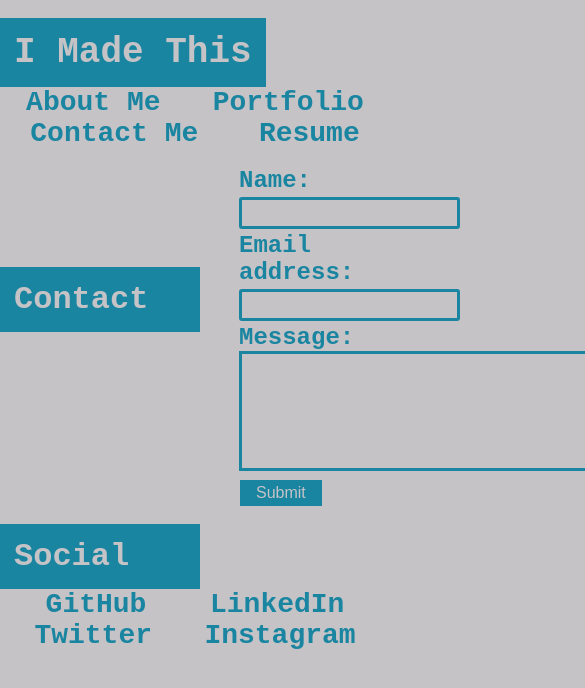
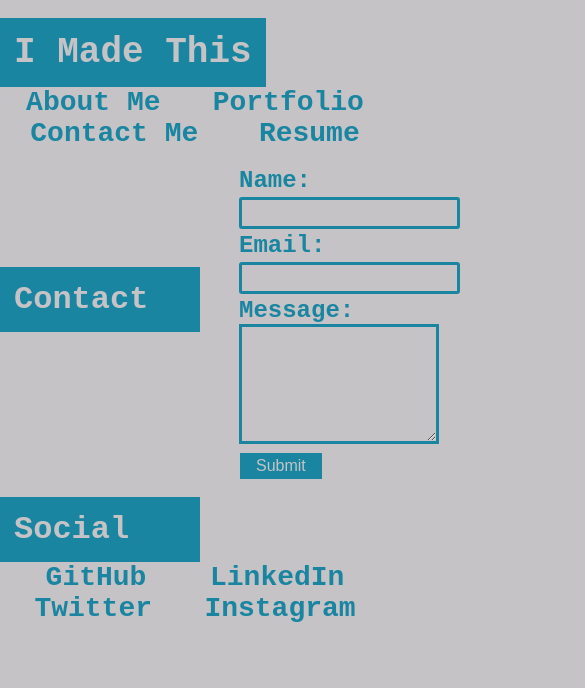
Before and after one commit to faceless128/reactive-portfolio, a React (Create React App) app: page / in a window 390 px wide. Both pictures are taken after a click on the element "Contact Me". Shown: the top 688 px of the page, 585 px wide, since content can reach past the window. Built offline with nearby package versions, Linux system fonts and the light colour scheme.

Commit message:
updated css media queries

```diff
--- a/src/assets/css/style.css
+++ b/src/assets/css/style.css
@@ -313,6 +313,12 @@ button[disabled] {
 }
 
 /* media query style changes for smaller screens */
+@media screen and (max-width: 1400px) {
+    .contact, .resume {
+        flex-wrap: wrap;
+    }
+}
+
 @media screen and (max-width: 980px) {
     .nav {
         flex-wrap: wrap;
@@ -353,6 +359,9 @@ button[disabled] {
         justify-content: center;
         align-items: center;
     }
+    textarea {
+        width: 400px;
+    }
     .links {
         flex-wrap: wrap;
     }
@@ -389,4 +398,7 @@ button[disabled] {
     .links ul {
         justify-content: space-evenly;
     }
+    textarea {
+        width: 200px;
+    }
 }
--- a/src/components/Contact/index.js
+++ b/src/components/Contact/index.js
@@ -44,7 +44,7 @@ function Contact() {
                     <input type="text" name="name" defaultValue={name} onBlur={handleChange} />
                 </div>
                 <div>
-                    <label htmlFor="email">Email address:</label>
+                    <label htmlFor="email">Email:</label>
                     <input type="email" name="email" defaultValue={email} onBlur={handleChange} />
                 </div>
                 <div>
```
